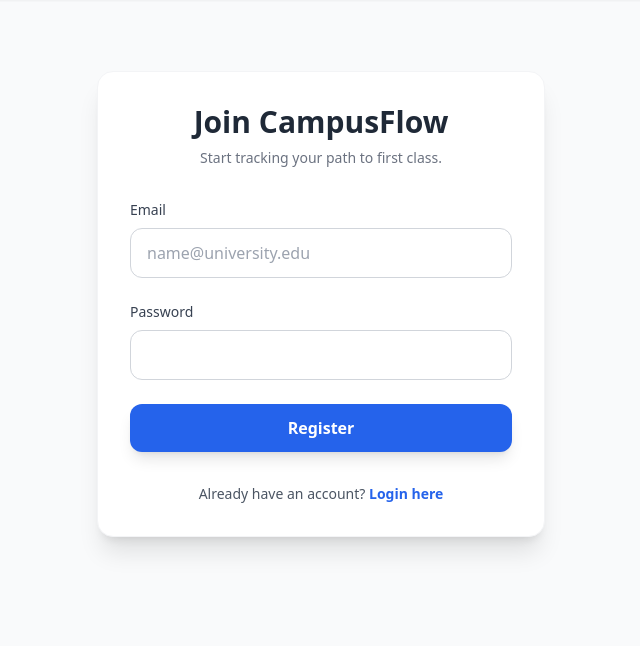
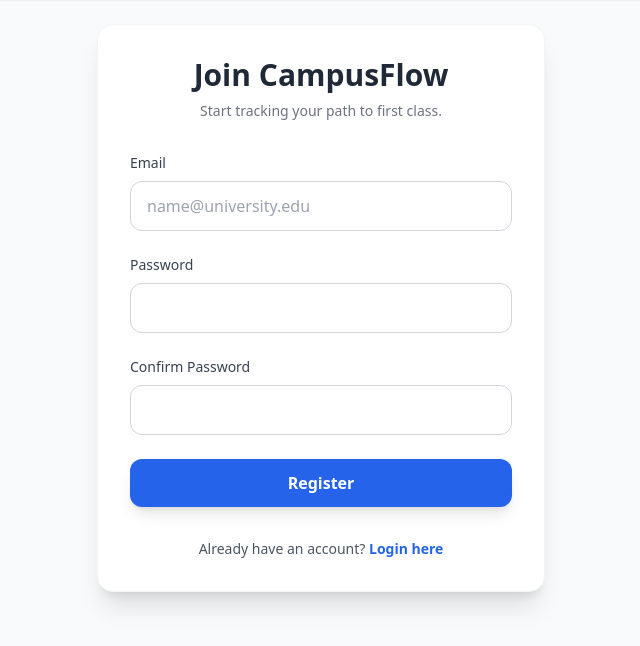
Before and after one commit to auwalcodes2007/campus_app, a Flask app: page /auth/register in a window 1280 px wide. Shown: the part 61-707 px from the top of the page, without its empty margins (319-959 px from the left). Run offline with Flask 3, Linux system fonts and the light colour scheme; some libraries are stand-ins or nearby versions.

Commit message:
feat: add confirm password to registration form

```diff
--- a/app/auth/forms.py
+++ b/app/auth/forms.py
@@ -1,10 +1,11 @@
 from flask_wtf import FlaskForm
 from wtforms import StringField, PasswordField, SubmitField
-from wtforms.validators import DataRequired, Email, Length
+from wtforms.validators import DataRequired, Email, Length, EqualTo
 
 class RegisterForm(FlaskForm):
-    email = StringField("Email", validators=[DataRequired(), Email()])
-    password = PasswordField("Password", validators=[DataRequired(), Length(min=6)])
+    email = StringField("Email", validators=[DataRequired(), Email(message='Invalid email address')])
+    password = PasswordField("Password", validators=[DataRequired(), Length(min=6, message='Password must be at least 6 characters long')])
+    confirm_password = PasswordField("Confirm Password", validators=[DataRequired(), Length(min=6), EqualTo('password', message='Passwords must match')])
     submit = SubmitField("Register")
 
 class LoginForm(FlaskForm):
--- a/app/auth/templates/auth/register.html
+++ b/app/auth/templates/auth/register.html
@@ -6,16 +6,27 @@
         <h2 class="text-3xl font-extrabold text-center text-gray-800 mb-2">Join CampusFlow</h2>
         <p class="text-center text-gray-500 mb-8 text-sm">Start tracking your path to first class.</p>
 
-        <form action="{{ url_for('auth.register') }}" method="POST" class="space-y-6">
+        <form action="{{ url_for('auth.register') }}" method="POST" class="space-y-6" novalidate>
             {{ form.hidden_tag() }}
             <div>
                 {{ form.email.label(class="block text-sm font-medium text-gray-700 mb-2") }}
                 {{ form.email(class="w-full px-4 py-3 rounded-xl border border-gray-300 focus:ring-2 focus:ring-blue-500 focus:border-transparent outline-none transition-all", placeholder="name@university.edu") }}
+                {% for error in form.email.errors %}
+                    <span class="text-red-500 text-xs">{{ error }}</span>
+                {% endfor %}
             </div>
 
             <div>
                 {{ form.password.label(class="block text-sm font-medium text-gray-700 mb-2") }}
                 {{ form.password(class="w-full px-4 py-3 rounded-xl border border-gray-300 focus:ring-2 focus:ring-blue-500 focus:border-transparent outline-none transition-all") }}
+            </div>
+
+            <div>
+                {{ form.confirm_password.label(class="block text-sm font-medium text-gray-700 mb-2") }}
+                {{ form.confirm_password(class="w-full px-4 py-3 rounded-xl border border-gray-300 focus:ring-2 focus:ring-blue-500 focus:border-transparent outline-none transition-all") }}
+                {% for error in form.confirm_password.errors %}
+                    <span class="text-red-500 text-xs">{{ error }}</span>
+                {% endfor %}
             </div>
 
             {{ form.submit(class="w-full bg-blue-600 text-white font-bold py-3 rounded-xl hover:bg-blue-700 transition-colors shadow-lg") }}
```
